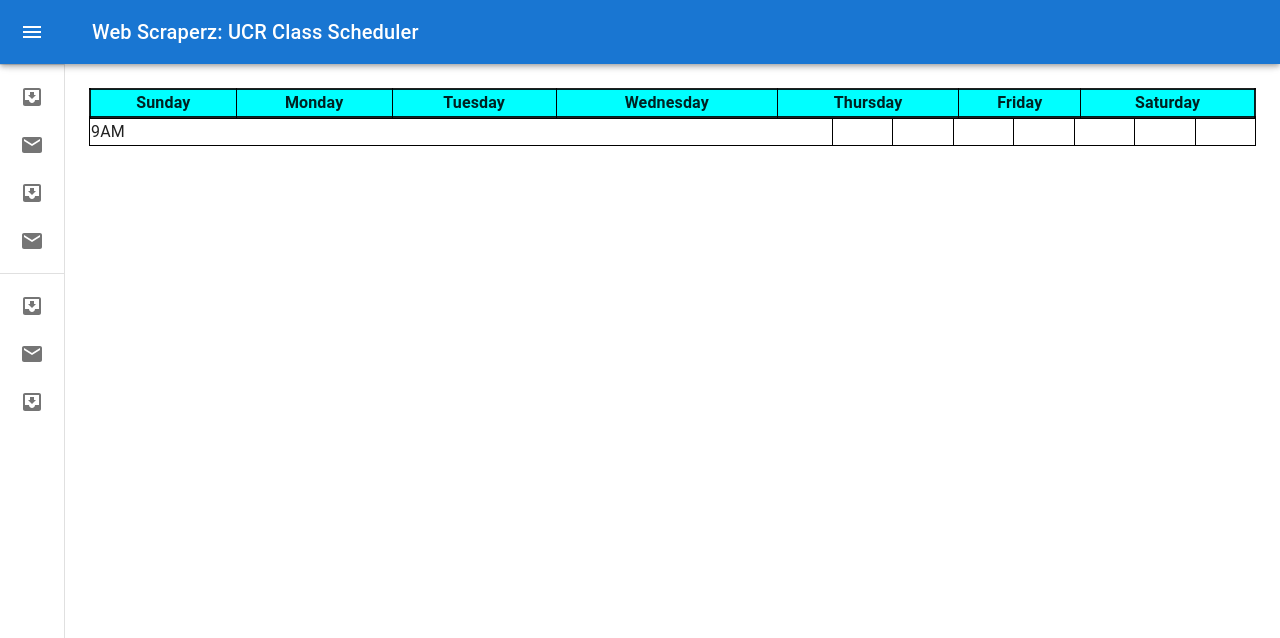
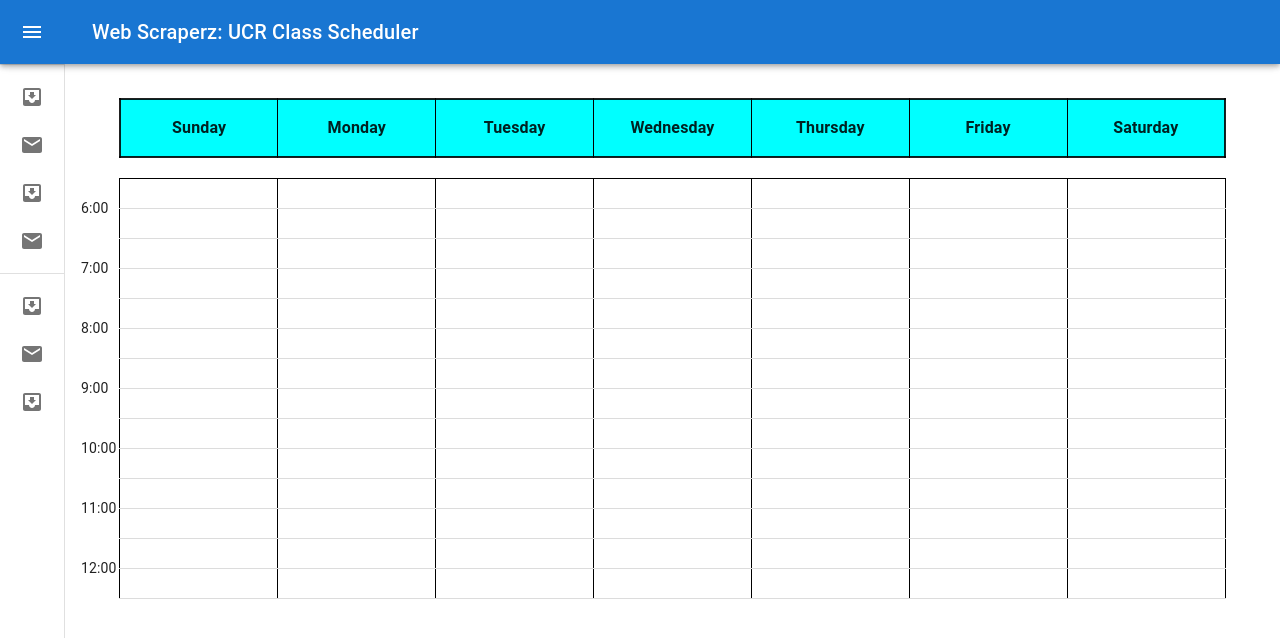
Before and after one commit to DevoTrix/cs180project, a React (Create React App) app: page /home in a window 1280 px wide. Shown: the top 638 px of the page. Built offline with nearby package versions, Linux system fonts and the light colour scheme.

Commit message:
added html calendar

```diff
--- a/src/components/Calendar.css
+++ b/src/components/Calendar.css
@@ -1,20 +1,43 @@
 .calendar {
+    margin: 10px 30px;
+    min-width: 1000px;
+}
+
+.calhead {
     border: 2px solid;
-    width: 100%
-}
-.calbody {
     width: 100%;
+    table-layout: fixed;
 }
 
 .theader {
     border: 1px solid black;
-    background-color:aqua
+    background-color:aqua;
+    padding: 1rem;
+}
+
+
+.calbody {
+    margin-top: 20px;
+    width: 100%;
+    overflow-x: hidden;
+    overflow-y: scroll;
+    border-radius: 8px;
+}
+
+.time {
+    font-size: 14px;
+    position: relative;
+    top: 15px;
+    right: 40px;
 }
 
 table, th, td {
     border-collapse: collapse;
+    min-width: 50px;
 }
 
 td {
     border: 1px solid black;
+    height: 30px;
+    border-bottom: 1px solid gainsboro;
 }
--- a/src/components/Calendar.js
+++ b/src/components/Calendar.js
@@ -2,8 +2,8 @@ import './Calendar.css'
 
 export default function Calendar() {
     return (
-        <>
-            <table className='calendar'>
+        <div className='calendar'>
+            <table className='calhead'>
                 <thead>
                     <tr>
                         <th className='theader'>Sunday</th>
@@ -19,9 +19,130 @@ export default function Calendar() {
 
             <table className='calbody'>
                 <tbody>
+                    <tr>
+                        <td class='time'>6:00</td>
+                        <td></td>
+                        <td></td>
+                        <td></td>
+                        <td></td>
+                        <td></td>
+                        <td></td>
+                    </tr>
+                    <tr>
+                        <td></td>
+                        <td></td>
+                        <td></td>
+                        <td></td>
+                        <td></td>
+                        <td></td>
+                        <td></td>
+                    </tr>
 
                     <tr>
-                    <td>9AM</td>
+                        <td class='time'>7:00</td>
+                        <td></td>
+                        <td></td>
+                        <td></td>
+                        <td></td>
+                        <td></td>
+                        <td></td>
+                    </tr>
+                    <tr>
+                        <td></td>
+                        <td></td>
+                        <td></td>
+                        <td></td>
+                        <td></td>
+                        <td></td>
+                        <td></td>
+                    </tr>
+
+                    <tr>
+                        <td class='time'>8:00</td>
+                        <td></td>
+                        <td></td>
+                        <td></td>
+                        <td></td>
+                        <td></td>
+                        <td></td>
+                    </tr>
+                    <tr>
+                        <td></td>
+                        <td></td>
+                        <td></td>
+                        <td></td>
+                        <td></td>
+                        <td></td>
+                        <td></td>
+                    </tr>
+
+                    <tr>
+                        <td class='time'>9:00</td>
+                        <td></td>
+                        <td></td>
+                        <td></td>
+                        <td></td>
+                        <td></td>
+                        <td></td>
+                    </tr>
+                    <tr>
+                        <td></td>
+                        <td></td>
+                        <td></td>
+                        <td></td>
+                        <td></td>
+                        <td></td>
+                        <td></td>
+                    </tr>
+
+                    <tr>
+                        <td class='time'>10:00</td>
+                        <td></td>
+                        <td></td>
+                        <td></td>
+                        <td></td>
+                        <td></td>
+                        <td></td>
+                    </tr>
+                    <tr>
+                        <td></td>
+                        <td></td>
+                        <td></td>
+                        <td></td>
+                        <td></td>
+                        <td></td>
+                        <td></td>
+                    </tr>
+
+                    <tr>
+                        <td class='time'>11:00</td>
+                        <td></td>
+                        <td></td>
+                        <td></td>
+                        <td></td>
+                        <td></td>
+                        <td></td>
+                    </tr>
+                    <tr>
+                        <td></td>
+                        <td></td>
+                        <td></td>
+                        <td></td>
+                        <td></td>
+                        <td></td>
+                        <td></td>
+                    </tr>
+
+                    <tr>
+                        <td class='time'>12:00</td>
+                        <td></td>
+                        <td></td>
+                        <td></td>
+                        <td></td>
+                        <td></td>
+                        <td></td>
+                    </tr>
+                    <tr>
                         <td></td>
                         <td></td>
                         <td></td>
@@ -32,6 +153,10 @@ export default function Calendar() {
                     </tr>
                 </tbody>
             </table>
-        </>
+
+
+
+        </div>
+        //Can i make a loop here with all the rows & time labels?
     )
 }
```
Lines whose indentation alone changed are shown as unchanged.
